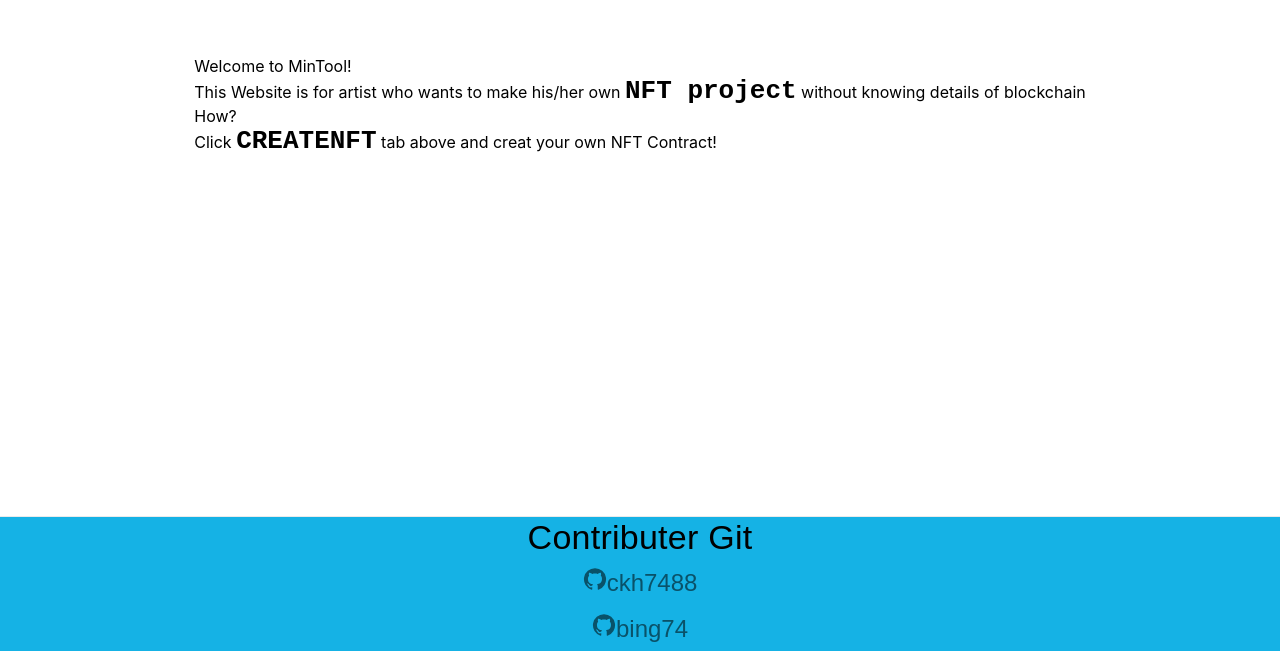
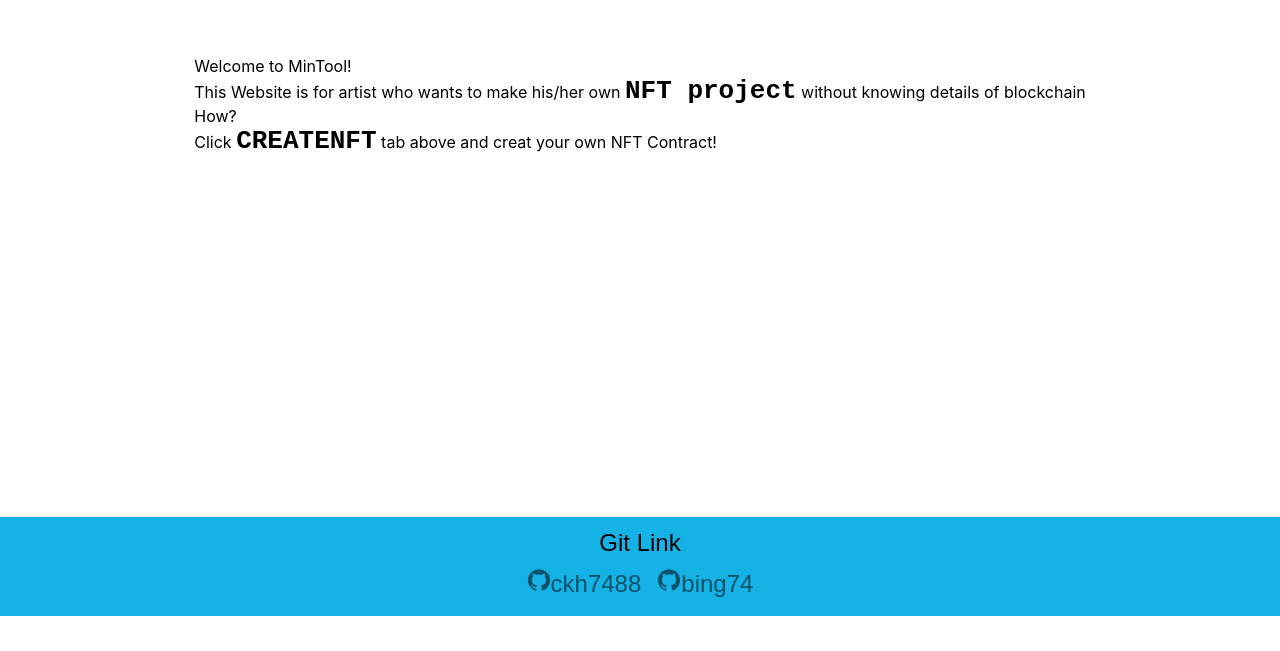
Before and after one commit to codestates/BEB-04-final-mintool, a Next.js app: page / in a window 1280 px wide. Shown: the part 368-1019 px from the top of the page. After the commit the page ends 984 px from the top, so only its background shows below. Built offline with nearby package versions, Linux system fonts and the light colour scheme.

Commit message:
Fix : footer change

```diff
--- a/components/Footer/Footer.js
+++ b/components/Footer/Footer.js
@@ -7,10 +7,12 @@ import Link from 'next/link';
 export default function Footer() {
     return (
         <footer>
-            <div style={{display:'flex', flexDirection:'column', alignItems:'center'}}>
-                <Typography variant="h4" fontFamily="Fantasy">Contributer Git</Typography>
-                <IconButton><Link href="https://github.com/ckh7488"><div><GitHubIcon />ckh7488</div></Link></IconButton>
-                <IconButton><Link href="https://github.com/bing72"><div><GitHubIcon />bing74</div></Link></IconButton>
+            <div style={{ display: 'flex', flexDirection: 'column', alignItems: 'center' }}>
+                <Typography variant="h5" fontFamily="Fantasy">Git Link</Typography>
+                <div>
+                    <IconButton><Link href="https://github.com/ckh7488"><div><GitHubIcon />ckh7488</div></Link></IconButton>
+                    <IconButton><Link href="https://github.com/bing72"><div><GitHubIcon />bing74</div></Link></IconButton>
+                </div>
             </div>
             {/* <Image src={Mintool} height="250" color='red'/>                */}
         </footer>
```
